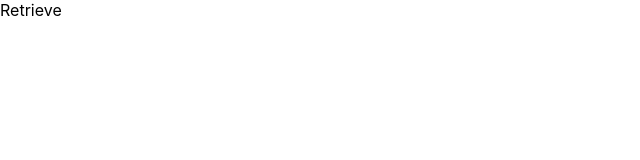
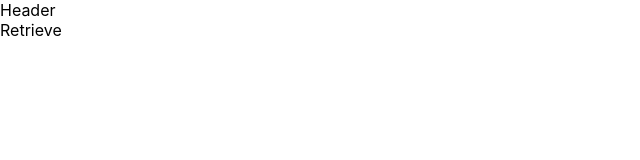
Before and after one commit to VIBUDESH07/Web_technolgy, a React (Create React App) app in the folder web_tech/: page / in a window 1280 px wide. Shown: the top 160 px of the page, without its empty margins (0-640 px from the left). Built offline with nearby package versions, Linux system fonts and the light colour scheme.

Commit message:
Update Retrieve.jsx

```diff
--- a/web_tech/src/Components/Retrieve.jsx
+++ b/web_tech/src/Components/Retrieve.jsx
@@ -1,8 +1,12 @@
 import React from 'react'
+import Header from './Header'
 
 const Retrieve = () => {
   return (
-    <div>Retrieve</div>
+
+    <div><>
+    <Header/>
+    Retrieve</></div>
   )
 }
 
```
